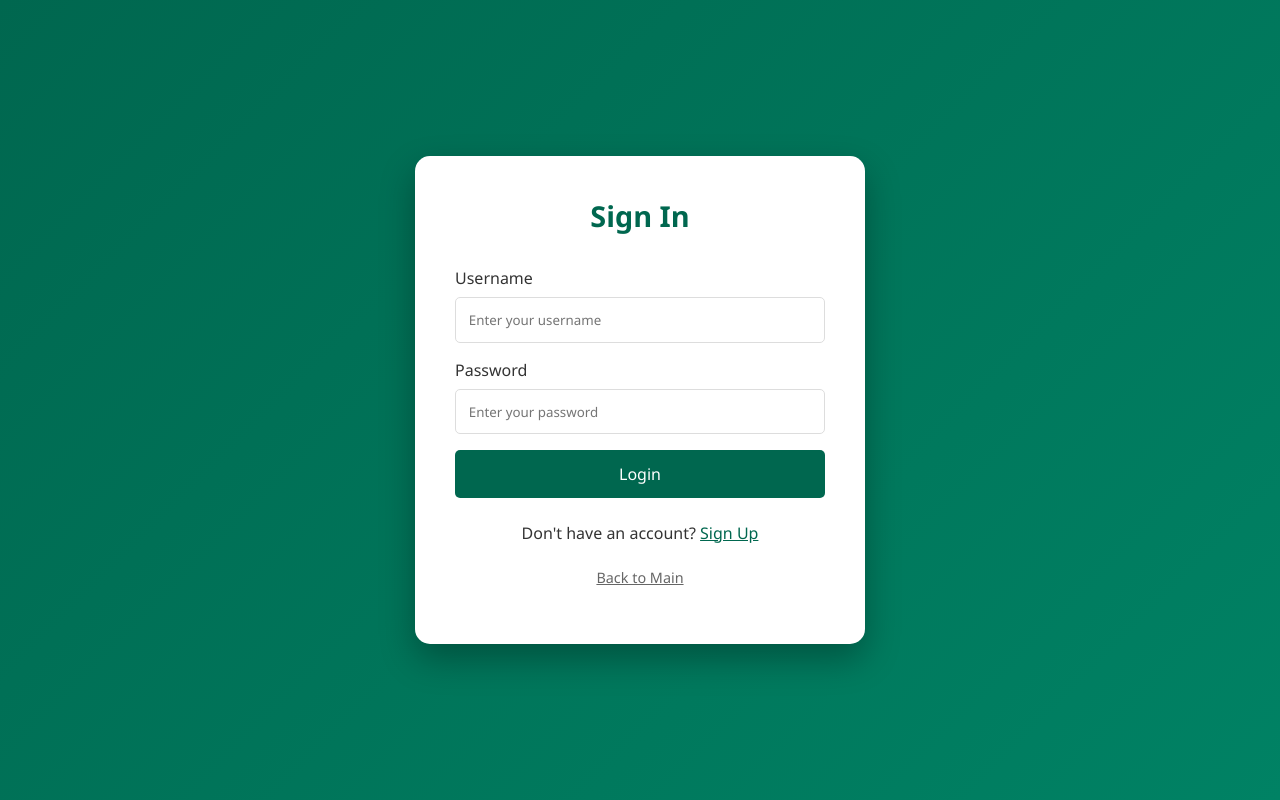
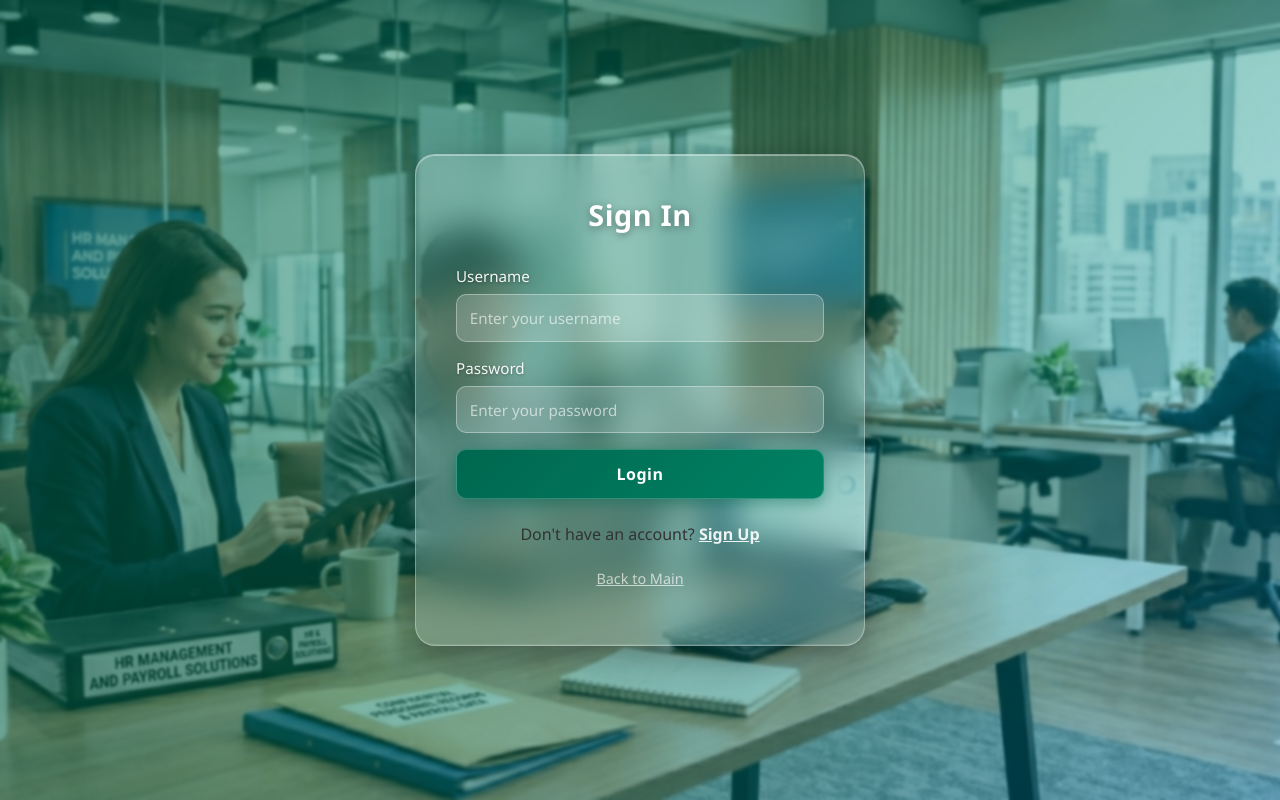
Before and after one commit to yasinkhan098-svg/hr, a website: page frontend/index.html in a window 1280 px wide. Both pictures are taken after a click on the button "Sign In". Drawn offline with Linux system fonts and the light colour scheme.

Commit message:
feat: login page glassmorphism with HR office background image

```diff
--- a/frontend/css/style.css
+++ b/frontend/css/style.css
@@ -27,18 +27,48 @@ body {
     display: flex;
     justify-content: center;
     align-items: center;
-    background: linear-gradient(135deg, var(--primary-color) 0%, var(--secondary-color) 100%);
+    background-image: url('../assets/login-bg.jpg');
+    background-size: cover;
+    background-position: center center;
+    background-repeat: no-repeat;
+    position: relative;
+}
+
+.auth-container::before {
+    content: '';
+    position: absolute;
+    inset: 0;
+    background: linear-gradient(
+        135deg,
+        rgba(0, 103, 79, 0.55) 0%,
+        rgba(0, 130, 100, 0.45) 50%,
+        rgba(0, 168, 232, 0.30) 100%
+    );
+    backdrop-filter: blur(1px);
+    -webkit-backdrop-filter: blur(1px);
+    z-index: 0;
+}
+
+.auth-container > * {
+    position: relative;
+    z-index: 1;
 }
 
 .login-card,
 .welcome-card,
 .register-card {
-    background: var(--white);
+    background: rgba(255, 255, 255, 0.15);
     padding: 2.5rem;
-    border-radius: 15px;
-    box-shadow: 0 15px 35px rgba(0, 0, 0, 0.3);
+    border-radius: 20px;
+    box-shadow:
+        0 8px 32px rgba(0, 0, 0, 0.35),
+        inset 0 1px 0 rgba(255, 255, 255, 0.4),
+        inset 0 -1px 0 rgba(255, 255, 255, 0.1);
     width: 450px;
     animation: fadeIn 0.5s ease;
+    backdrop-filter: blur(18px);
+    -webkit-backdrop-filter: blur(18px);
+    border: 1px solid rgba(255, 255, 255, 0.30);
 }
 
 .register-card {
@@ -62,8 +92,11 @@ body {
 .register-card h2 {
     text-align: center;
     margin-bottom: 2rem;
-    color: var(--primary-color);
+    color: #ffffff;
     font-size: 1.8rem;
+    text-shadow: 0 2px 8px rgba(0, 0, 0, 0.4);
+    font-weight: 700;
+    letter-spacing: 0.02em;
 }
 
 .welcome-card .btn-group {
@@ -73,13 +106,14 @@ body {
 }
 
 .btn-secondary {
-    background: transparent;
-    border: 2px solid var(--primary-color);
-    color: var(--primary-color);
+    background: rgba(255, 255, 255, 0.12);
+    border: 2px solid rgba(255, 255, 255, 0.55);
+    color: #ffffff;
 }
 
 .btn-secondary:hover {
-    background: var(--primary-color);
+    background: rgba(255, 255, 255, 0.25);
+    border-color: rgba(255, 255, 255, 0.8);
     color: white;
 }
 
@@ -96,29 +130,91 @@ body {
 .form-group label {
     display: block;
     margin-bottom: 0.5rem;
+    color: rgba(255, 255, 255, 0.95);
+    font-weight: 500;
+    font-size: 0.95rem;
+    text-shadow: 0 1px 3px rgba(0, 0, 0, 0.3);
+}
+
+/* Labels inside dashboard (non-auth) should stay dark */
+.dashboard-wrapper .form-group label {
+    color: var(--text-color);
+    text-shadow: none;
+    font-weight: normal;
+    font-size: 1rem;
 }
 
 .form-group input {
     width: 100%;
     padding: 0.8rem;
+    border: 1px solid rgba(255, 255, 255, 0.35);
+    border-radius: 10px;
+    background: rgba(255, 255, 255, 0.18);
+    color: #ffffff;
+    font-size: 0.95rem;
+    transition: all 0.3s ease;
+    outline: none;
+}
+
+.form-group input::placeholder {
+    color: rgba(255, 255, 255, 0.6);
+}
+
+.form-group input:focus {
+    border-color: rgba(255, 255, 255, 0.7);
+    background: rgba(255, 255, 255, 0.26);
+    box-shadow: 0 0 0 3px rgba(255, 255, 255, 0.15);
+}
+
+/* Dashboard inputs should look normal */
+.dashboard-wrapper .form-group input {
+    background: #ffffff;
     border: 1px solid #ddd;
+    color: var(--text-color);
     border-radius: 5px;
+}
+
+.dashboard-wrapper .form-group input::placeholder {
+    color: #aaa;
+}
+
+.dashboard-wrapper .form-group input:focus {
+    border-color: var(--primary-color);
+    background: #fff;
+    box-shadow: 0 0 0 3px rgba(0, 103, 79, 0.1);
 }
 
 .btn {
     width: 100%;
     padding: 0.8rem;
     border: none;
-    border-radius: 5px;
+    border-radius: 10px;
     background: var(--primary-color);
     color: white;
     cursor: pointer;
     font-size: 1rem;
-    transition: background 0.3s;
+    transition: all 0.3s ease;
+    font-weight: 600;
+    letter-spacing: 0.03em;
 }
 
 .btn:hover {
     background: var(--secondary-color);
+    transform: translateY(-1px);
+    box-shadow: 0 6px 20px rgba(0, 103, 79, 0.4);
+}
+
+/* Auth page buttons: glass style */
+.auth-container .btn:not(.btn-secondary) {
+    background: linear-gradient(135deg, var(--primary-color), var(--secondary-color));
+    box-shadow: 0 4px 15px rgba(0, 103, 79, 0.5);
+    border: 1px solid rgba(255, 255, 255, 0.2);
+}
+
+.auth-container .btn:not(.btn-secondary):hover {
+    background: linear-gradient(135deg, var(--secondary-color), var(--primary-color));
+    box-shadow: 0 8px 25px rgba(0, 103, 79, 0.6);
+    transform: translateY(-2px);
 }
 
 /* Dashboard Layout */
--- a/frontend/js/app.js
+++ b/frontend/js/app.js
@@ -35,7 +35,7 @@ const renderWelcome = () => {
                     <button class="btn" onclick="renderLogin()">Sign In</button>
                     <button class="btn btn-secondary" onclick="renderRegister()">Sign Up / Create Account</button>
                 </div>
-                <p style="margin-top: 2rem; color: #666; font-size: 0.9rem; text-align: center;">
+                <p style="margin-top: 2rem; color: rgba(255,255,255,0.75); font-size: 0.9rem; text-align: center;">
                     Select an option above to manage your organization's attendance and payroll.
                 </p>
             </div>
@@ -83,10 +83,10 @@ const renderRegister = () => {
                     </div>
                 </div>
                 <button class="btn" onclick="handleRegister()" style="margin-top: 1rem;">Register Now</button>
-                <div style="text-align: center; margin-top: 1.5rem;">
-                    Already have an account? <a href="#" onclick="renderLogin()" style="color: var(--primary-color);">Sign In</a>
+                <div style="text-align: center; margin-top: 1.5rem; color: rgba(255,255,255,0.8);">
+                    Already have an account? <a href="#" onclick="renderLogin()" style="color: rgba(255,255,255,0.9); font-weight:600; text-decoration: underline;">Sign In</a>
                 </div>
-                <p id="reg-error" style="color: red; margin-top: 1rem; text-align: center;"></p>
+                <p id="reg-error" style="color: #ffb3b3; margin-top: 1rem; text-align: center; font-weight:500;"></p>
             </div>
         </div>
     `;
@@ -125,11 +125,11 @@ const renderLogin = () => {
                 </div>
                 <button class="btn" onclick="handleLogin()">Login</button>
                 <div style="text-align: center; margin-top: 1.5rem;">
-                    Don't have an account? <a href="#" onclick="renderRegister()" style="color: var(--primary-color);">Sign Up</a>
+                    Don't have an account? <a href="#" onclick="renderRegister()" style="color: rgba(255,255,255,0.9); font-weight:600; text-decoration: underline;">Sign Up</a>
                     <br><br>
-                    <a href="#" onclick="renderWelcome()" style="color: #666; font-size: 0.9rem;">Back to Main</a>
+                    <a href="#" onclick="renderWelcome()" style="color: rgba(255,255,255,0.65); font-size: 0.9rem;">Back to Main</a>
                 </div>
-                <p id="error-msg" style="color: red; margin-top: 1rem; text-align: center;"></p>
+                <p id="error-msg" style="color: #ffb3b3; margin-top: 1rem; text-align: center; font-weight:500;"></p>
             </div>
         </div>
     `;
```
Also changed, not shown: frontend/assets/login-bg.jpg (added).
